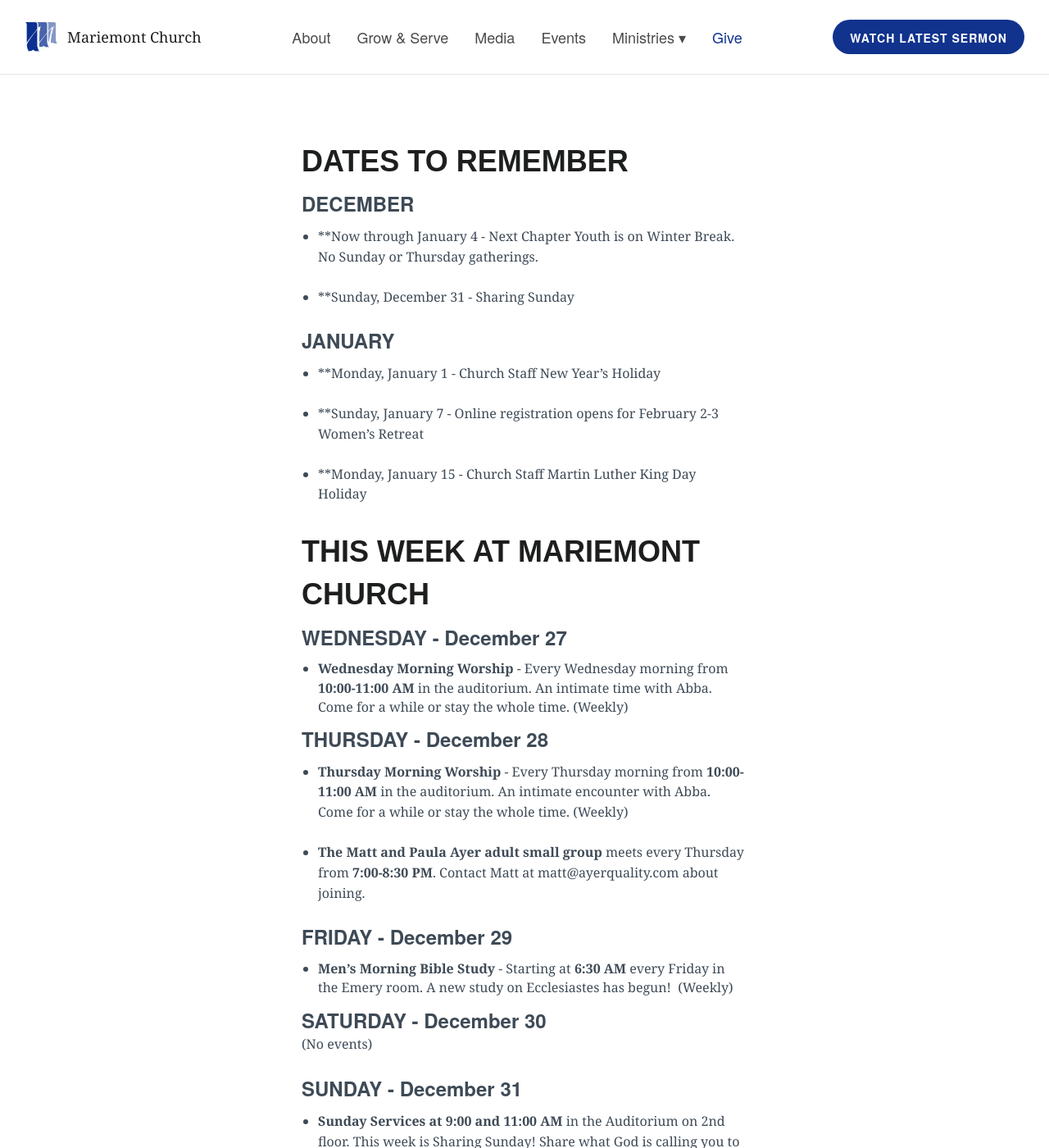
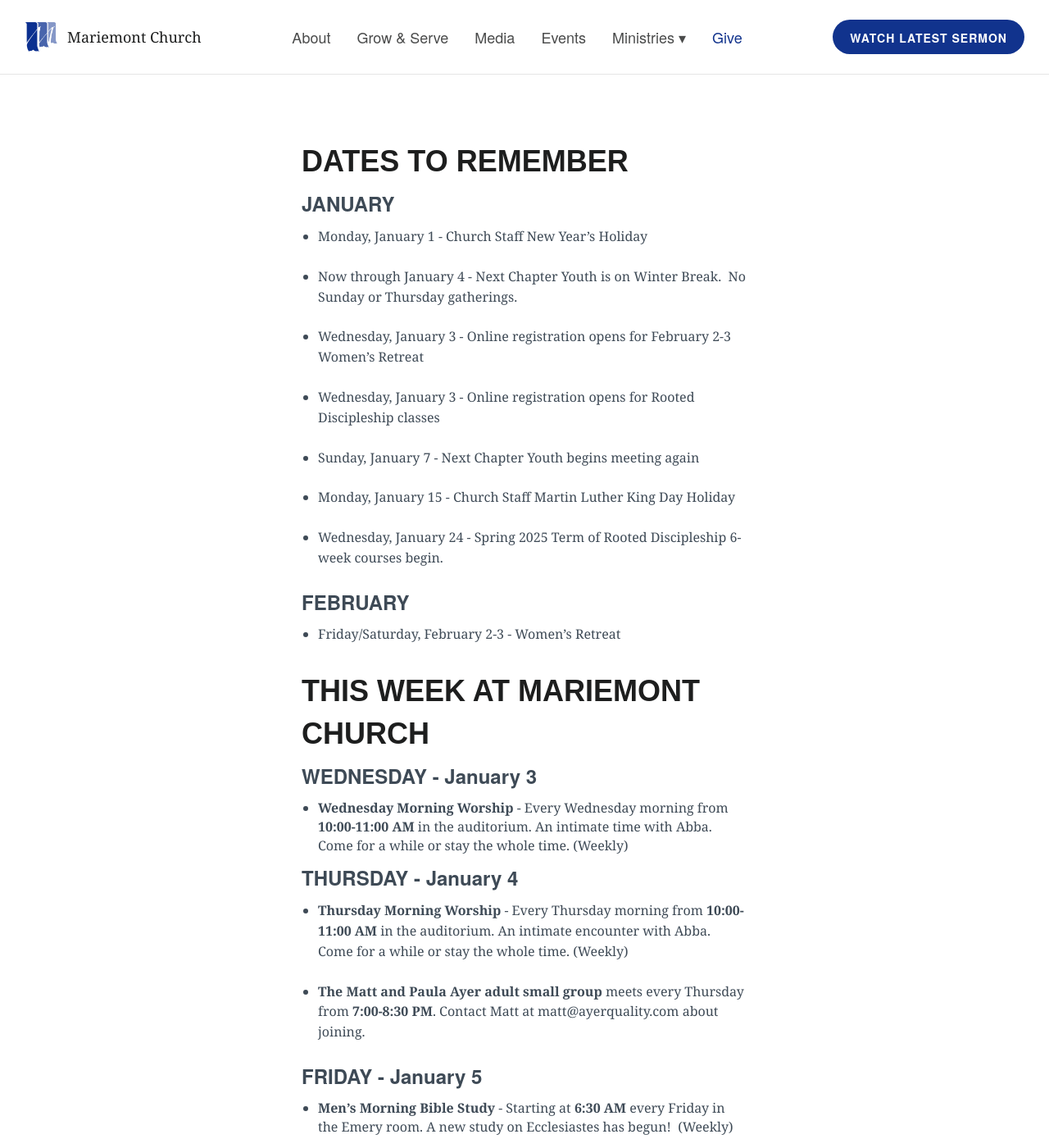
Before and after one commit to lukemoderwell/mariemont, a Jekyll site: the page built from updates.markdown, in a window 1280 px wide and 1400 px high. Shown: the whole window at 82% size. Built offline with Jekyll 4.4.1, drawn with Linux system fonts in a browser that asks for light colours; nearby versions of some CDN libraries; some of the changed text lies outside the part shown.

Commit message:
Updated Updates

```diff
--- a/updates.markdown
+++ b/updates.markdown
@@ -13,42 +13,49 @@
 ## DATES TO REMEMBER
 
 
-### DECEMBER
-
-* **Now through January 4 - Next Chapter Youth is on Winter Break.  No Sunday or Thursday gatherings.
-
-* **Sunday, December 31 - Sharing Sunday
-
 ### JANUARY
 
-* **Monday, January 1 - Church Staff New Year's Holiday
+* Monday, January 1 - Church Staff New Year's Holiday
 
-* **Sunday, January 7 - Online registration opens for February 2-3 Women's Retreat
+* Now through January 4 - Next Chapter Youth is on Winter Break.  No Sunday or Thursday gatherings.
 
-* **Monday, January 15 - Church Staff Martin Luther King Day Holiday
+
+* Wednesday, January 3 - Online registration opens for February 2-3 Women's Retreat
+
+* Wednesday, January 3 - Online registration opens for Rooted Discipleship classes
+
+* Sunday, January 7 - Next Chapter Youth begins meeting again
+
+* Monday, January 15 - Church Staff Martin Luther King Day Holiday
+
+* Wednesday, January 24 - Spring 2025 Term of Rooted Discipleship 6-week courses begin.
+
+### FEBRUARY
+
+* Friday/Saturday, February 2-3 - Women's Retreat
 
 
 ## THIS WEEK AT MARIEMONT CHURCH
 
-### WEDNESDAY - December 27
+### WEDNESDAY - January 3
 * **Wednesday Morning Worship** - Every Wednesday morning from **10:00-11:00 AM** in the auditorium. An intimate time with Abba. Come for a while or stay the whole time. (Weekly)
 
-### THURSDAY - December 28
+### THURSDAY - January 4
 * **Thursday Morning Worship** - Every Thursday morning from **10:00-11:00 AM** in the auditorium. An intimate encounter with Abba. Come for a while or stay the whole time. (Weekly)
 
 * **The Matt and Paula Ayer adult small group** meets every Thursday from **7:00-8:30 PM**. Contact Matt at matt@ayerquality.com about joining.
 
 
-### FRIDAY - December 29
+### FRIDAY - January 5
 * **Men's Morning Bible Study** - Starting at **6:30 AM** every Friday in the Emery room. A new study on Ecclesiastes has begun!  (Weekly)
 
-### SATURDAY - December 30
+### SATURDAY - January 6
 
 (No events)
 
-### SUNDAY - December 31
+### SUNDAY - January 7
 
-* **Sunday Services at 9:00 and 11:00 AM** in the Auditorium on 2nd floor. This week is Sharing Sunday! Share what God is calling you to share about what He's doing in your life and the lives around you.
+* **Sunday Services at 9:00 and 11:00 AM** in the Auditorium on 2nd floor. John Treas (elder) continues the Jesus series studying the Book of John.
 
 * **Kingdom Kids** (Infant - Grade 5) Sunday School at **9:00 and 11:00 AM**. Check in on the 1st floor at **8:45 AM for the 9:00-10:30** classes and **10:45 AM for the 11:00-12:30** classes.
 
@@ -57,24 +64,22 @@
 * **The Zeke and Beth Swift adult small group.** **11:00 AM -12:15 PM**.  Meets in the Library (3rd Floor) and discusses the 9:00 a.m. sermon and other relevant topics.
 
 
-### MONDAY - January 1
+### MONDAY - January 8
 
 * **The Michael and Judy Belanger adult small group** meets **6:30-9:00 PM** weekly at their home at 6909 Cambridge, Cincinnati, OH 45227. Contact Mike Belanger at chefbelanger@hotmail.com or (513) 470-4055 for more information.
 
 * **The Michael and Faith George 20s and 30s small group.** Meets every Monday from **6:30-9:00 PM** in Deer Park. Call or text Michael George at 513-287-9748 for more information.
 
-### TUESDAY - January 2
+### TUESDAY - January 9
 
 * **Tuesday Morning Worship** - Every Tuesday morning from **9:00-10:00 AM** in the auditorium. An intimate time with Abba. Come for a while or stay the whole time.
 
-* **Joy in the Morning Women's Ministry Bible Study** - Every Tuesday morning from **9:15-11:15 AM** in the Emery Room. Choose from 1 of 3 Books/Bible Studies. [CLICK HERE](https://mariemontchurch.org/womens-ministry/) for specifics.
-
-* **Joy in the Morning Women's Ministry Yearly Christmas Lunch** - 11:30 to 12:30 in the Emery Room. Contact Barb Leonard if any questions.
+* ** NOT MEETING UNTIL JAN. 16 - Joy in the Morning Women's Ministry Bible Study** - Every Tuesday morning from **9:15-11:15 AM** in the Emery Room. Choose from 1 of 3 Books/Bible Studies. [CLICK HERE](https://mariemontchurch.org/womens-ministry/) for specifics.
 
 * **The Lissa and Mike Cambron small group** usually meets every Tuesday from **7:00-8:30 PM** at 6050 Redbird Hollow in Indian Hill. Contact Mike at mikecambron43@gmail.com for more info.
 
 * **The Burr and Terry Robinson small group** meets 2 times a month on Tuesdays from **7:00-9:00 PM** in Hyde Park. Contact Burr and Terry Robinson at burr.robinson@gmail.com for more info.
 
-### WEDNESDAY - January 23
+### WEDNESDAY - January 10
 
 * **Wednesday Morning Worship** - Every Wednesday morning from **10:00-11:00 AM** in the auditorium. An intimate time with Abba. Come for a while or stay the whole time. (Weekly)
```
